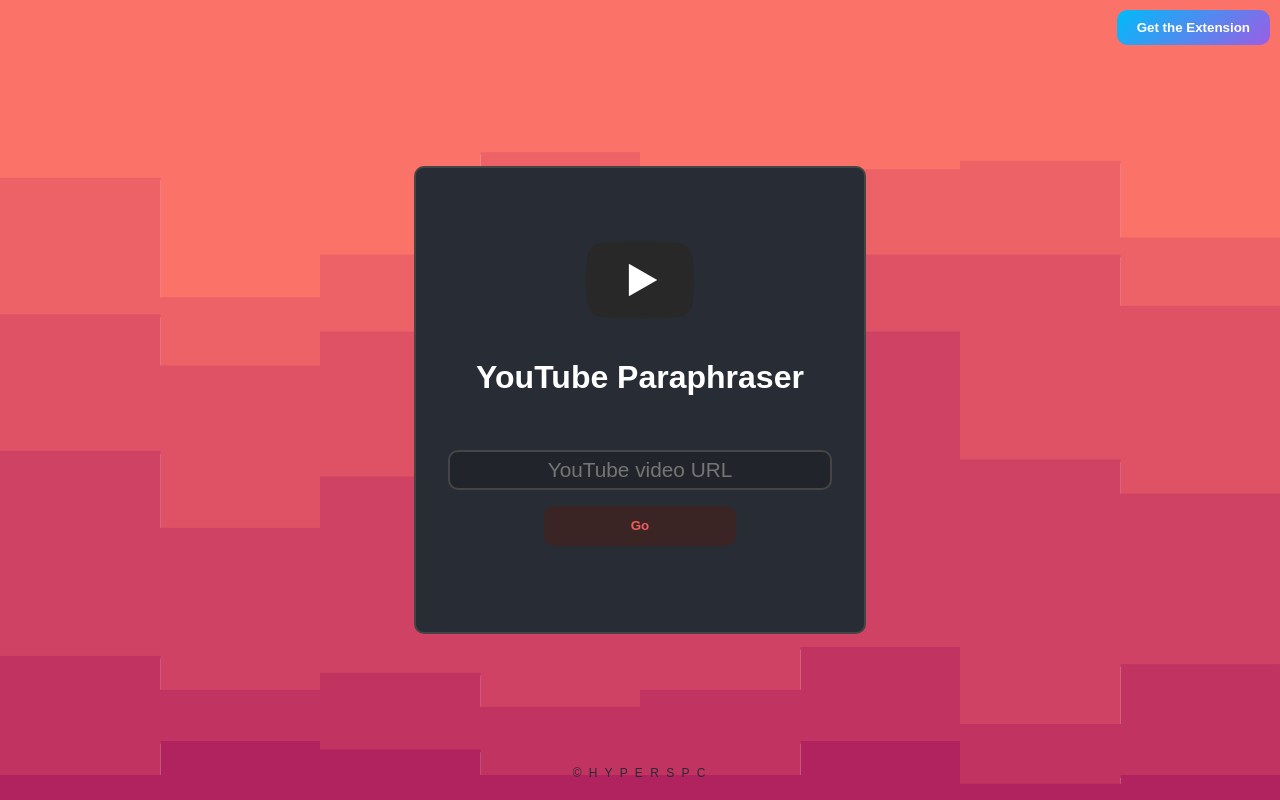
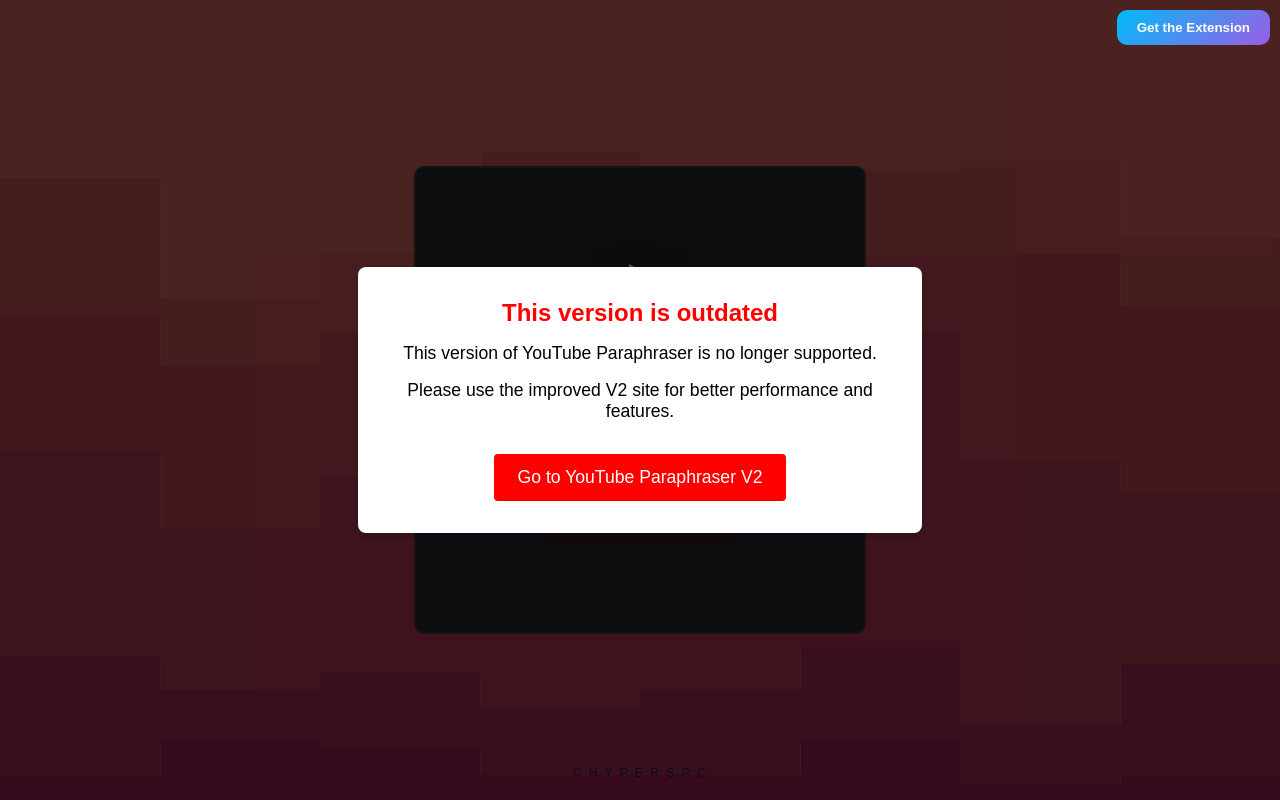
Before and after one commit to bijx/YouTube-Paraphraser-WebApp, a plain HTML site: page index.html in a window 1280 px wide. Drawn offline with Linux system fonts and the light colour scheme; a web font is replaced by a local one.

Commit message:
Add outdated version overlay to index.html

```diff
--- a/index.html
+++ b/index.html
@@ -10,16 +10,75 @@
         </script>
         <title>YouTube Paraphraser</title>
         <link rel="stylesheet" href="main.css">
+        <style>
+            .outdated-overlay {
+                position: fixed;
+                top: 0;
+                left: 0;
+                width: 100%;
+                height: 100%;
+                background-color: rgba(0, 0, 0, 0.7);
+                display: flex;
+                justify-content: center;
+                align-items: center;
+                z-index: 1000;
+            }
+
+            .outdated-card {
+                background-color: white;
+                padding: 2rem;
+                border-radius: 8px;
+                max-width: 500px;
+                text-align: center;
+                box-shadow: 0 4px 8px rgba(0, 0, 0, 0.2);
+            }
+
+            .outdated-card h2 {
+                color: #ff0000;
+                margin-top: 0;
+            }
+
+            .outdated-card p {
+                margin: 1rem 0;
+                font-size: 1.1rem;
+            }
+
+            .v2-button {
+                background-color: #ff0000;
+                color: white;
+                border: none;
+                padding: 0.8rem 1.5rem;
+                font-size: 1.1rem;
+                border-radius: 4px;
+                cursor: pointer;
+                text-decoration: none;
+                display: inline-block;
+                margin-top: 1rem;
+            }
+
+            .v2-button:hover {
+                background-color: #cc0000;
+            }
+        </style>
     </head>
     <body>
+        <div class="outdated-overlay">
+            <div class="outdated-card">
+                <h2>This version is outdated</h2>
+                <p>This version of YouTube Paraphraser is no longer supported.</p>
+                <p>Please use the improved V2 site for better performance and features.</p>
+                <a href="https://youtube-paraphraser-v2.vercel.app/" class="v2-button">Go to YouTube Paraphraser V2</a>
+            </div>
+        </div>
+
         <div id="container" class="container">
             <div id="logo" class="logo-group">
                 <img class="logo" src="assets/yt.svg" alt="Logo">
                 <h1>YouTube Paraphraser</h1>
             </div>
             <div id="actions" class="actions">
-                <input id="url" class="url-field" type="url" placeholder="YouTube video URL">
-                <button id="go" class="go-button">Go</button>
+                <input id="url" class="url-field" type="url" placeholder="YouTube video URL" disabled>
+                <button id="go" class="go-button" disabled>Go</button>
             </div>
             <span id="load" class="loader" hidden></span>
             <div id="summary">
```
